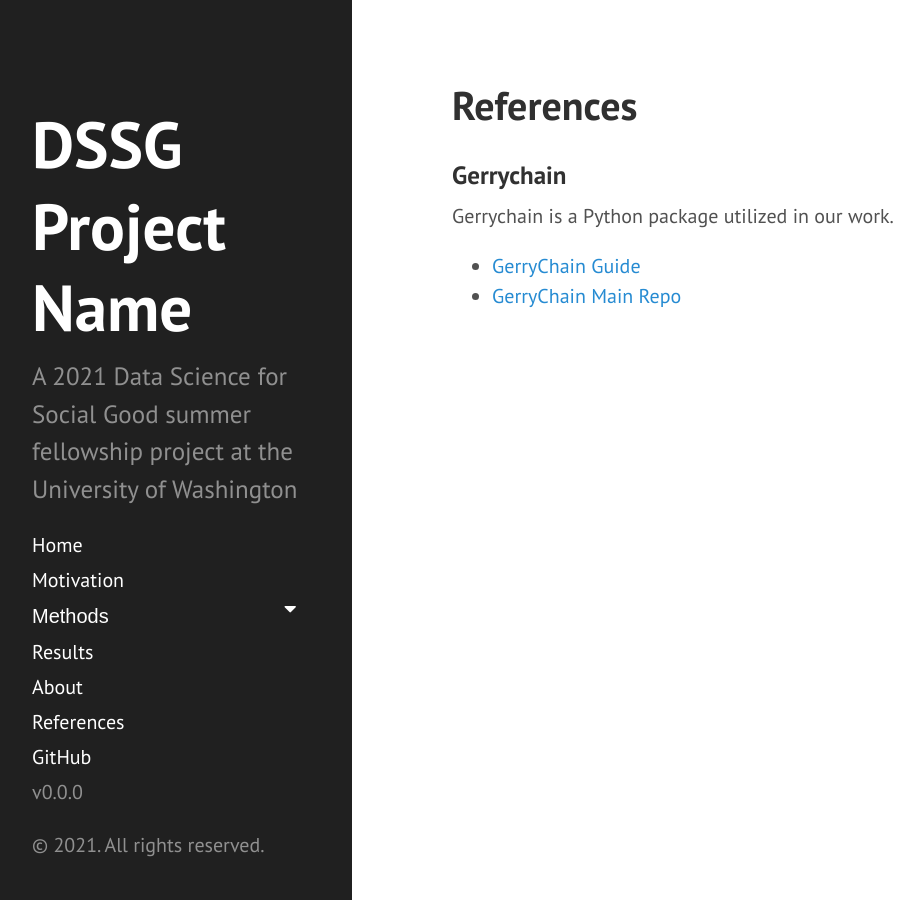
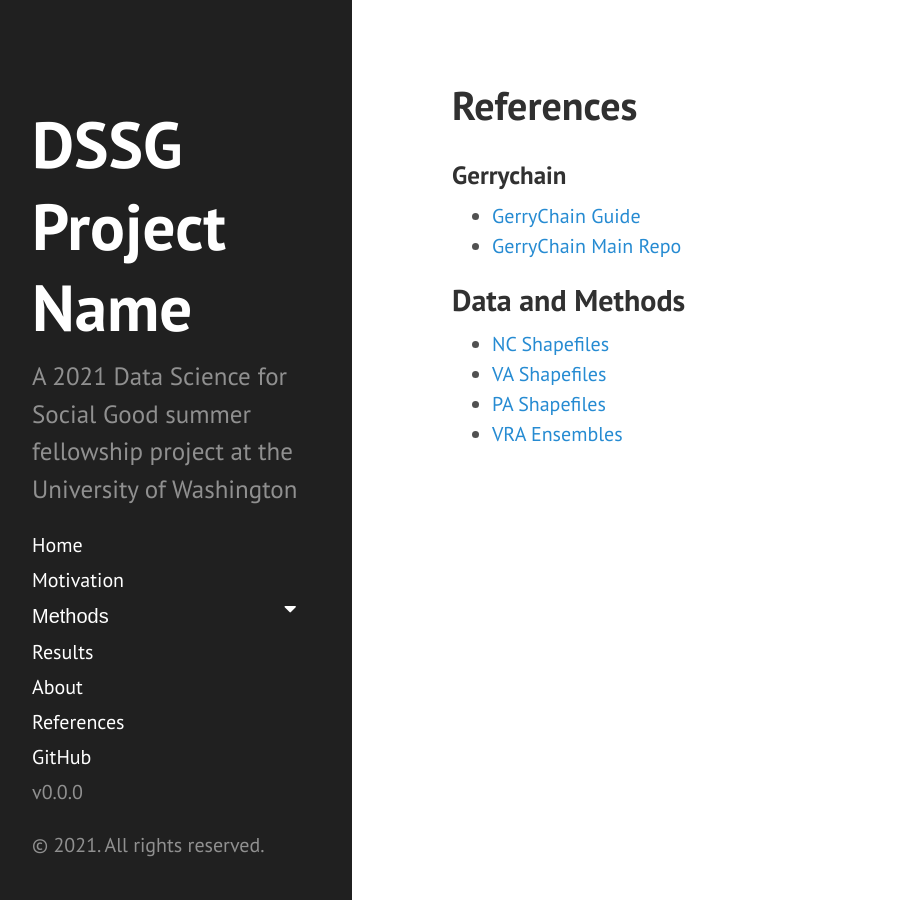
Before and after one commit to uwescience/DSSG2021-redistricting-website, a Jekyll site: the page built from references.md, in a window 1280 px wide. Shown: the whole page, without its empty margins (8-932 px from the left). Built offline with Jekyll 4.4.1, drawn with Linux system fonts in a browser that asks for light colours.

Commit message:
Update references.md

```diff
--- a/references.md
+++ b/references.md
@@ -5,7 +5,12 @@ title: References
 
 ### Gerrychain
 
-Gerrychain is a Python package utilized in our work.
-
 * [GerryChain Guide](http://www.math.wsu.edu/faculty/ddeford/GerryChain_Guide.pdf)
 * [GerryChain Main Repo](http://github.com/mggg/gerrychain)
+
+## Data and Methods
+
+* [NC Shapefiles](https://github.com/mggg-states/NC-shapefiles)
+* [VA Shapefiles](https://github.com/mggg-states/VA-shapefiles)
+* [PA Shapefiles](https://github.com/mggg-states/PA-shapefiles)
+* [VRA Ensembles](https://github.com/mggg/VRA_ensembles)
```
